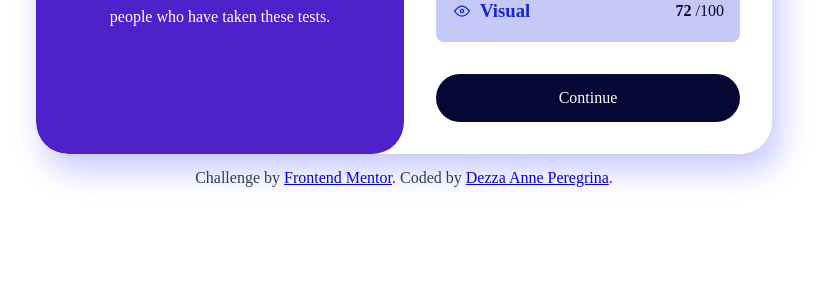
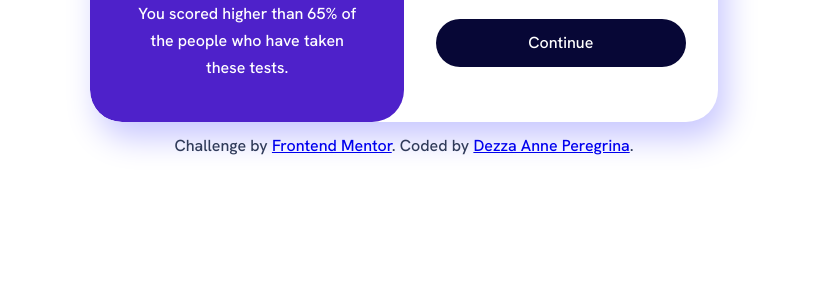
Before and after one commit to DezzaAnnePeregrina/Results-Summary-Component, a plain HTML site: page index.html in a window 1280 px wide. Shown: the part 511-800 px from the top of the page, without its empty margins (236-1059 px from the left). Drawn offline with Linux system fonts and the light colour scheme.

Commit message:
added google fonts

```diff
--- a/css/style.css
+++ b/css/style.css
@@ -32,7 +32,7 @@
     /*Body*/
     --fs-Font-size: 18px;
 
-    --ff-Family: 'Hanken Grotesk';
+    --ff-Family: 'Hanken Grotesk', sans-serif;;
     --fw-Weights-regular: 500;
     --fw-Weights-bold: 700;
     --fw-Weights-black: 800;
@@ -72,7 +72,7 @@ main{
 }
 
 .grid-flow[data-spacing="large"]{
-    gap: 2rem;
+    gap: 1.5rem;
 }
 
 .result-title{
@@ -82,9 +82,10 @@ main{
 
 .button{
     color: var(--clr-White);
-    line-height: 1;
+    line-height: 2;
     background-color: var(--clr-Persian-blue-circle);
-    padding: 1rem 2rem;
+    margin-top: 1rem;
+    padding: .5rem 2rem;
     border: 0;
     border-radius: 100vw;
     cursor: pointer;
@@ -95,7 +96,7 @@ button:hover, .button:focus-visible{
 }
 
 .result-summary{
-    max-width: 46rem;
+    max-width: 44rem;
     display: grid;
 }
 
@@ -111,7 +112,7 @@ button:hover, .button:focus-visible{
 }
 
 .result{
-    padding: 2rem calc(2rem *2);
+    padding: 2.5rem;
     color: var(--clr-White);
     text-align: center;
     background-color: var(--clr-Violet-blue-circle);
@@ -138,7 +139,7 @@ button:hover, .button:focus-visible{
     display: block;
     font-size: 3rem;
     font-weight: var(--fw-Weights-black);
-    line-height: 1;
+    line-height: 1.5;
     color: var(--clr-White);
 }
 
@@ -146,6 +147,11 @@ button:hover, .button:focus-visible{
     color: var(--clr-White);
     font-size: 2rem;
     font-weight: var(--fw-Weights-bold);
+}
+
+.result-rank + p{
+    text-align: center;
+    width: 14.6rem;
 }
 
 .summary{
@@ -156,7 +162,7 @@ button:hover, .button:focus-visible{
     display: flex;
     justify-content: space-between;
     align-items: center;
-    padding: 1rem;
+    padding: .5rem;
     border-radius: .5rem;
 }
 
--- a/index.html
+++ b/index.html
@@ -6,6 +6,9 @@
 
   <link rel="icon" type="image/png" sizes="32x32" href="./assets/images/favicon-32x32.png">
 
+  <link rel="preconnect" href="https://fonts.googleapis.com">
+  <link rel="preconnect" href="https://fonts.gstatic.com" crossorigin>
+  <link href="https://fonts.googleapis.com/css2?family=Hanken+Grotesk:wght@500;700;800&display=swap" rel="stylesheet">
   <link rel="stylesheet" href="/css/reset.css">
   <link rel="stylesheet" href="/css/style.css">
 
```
